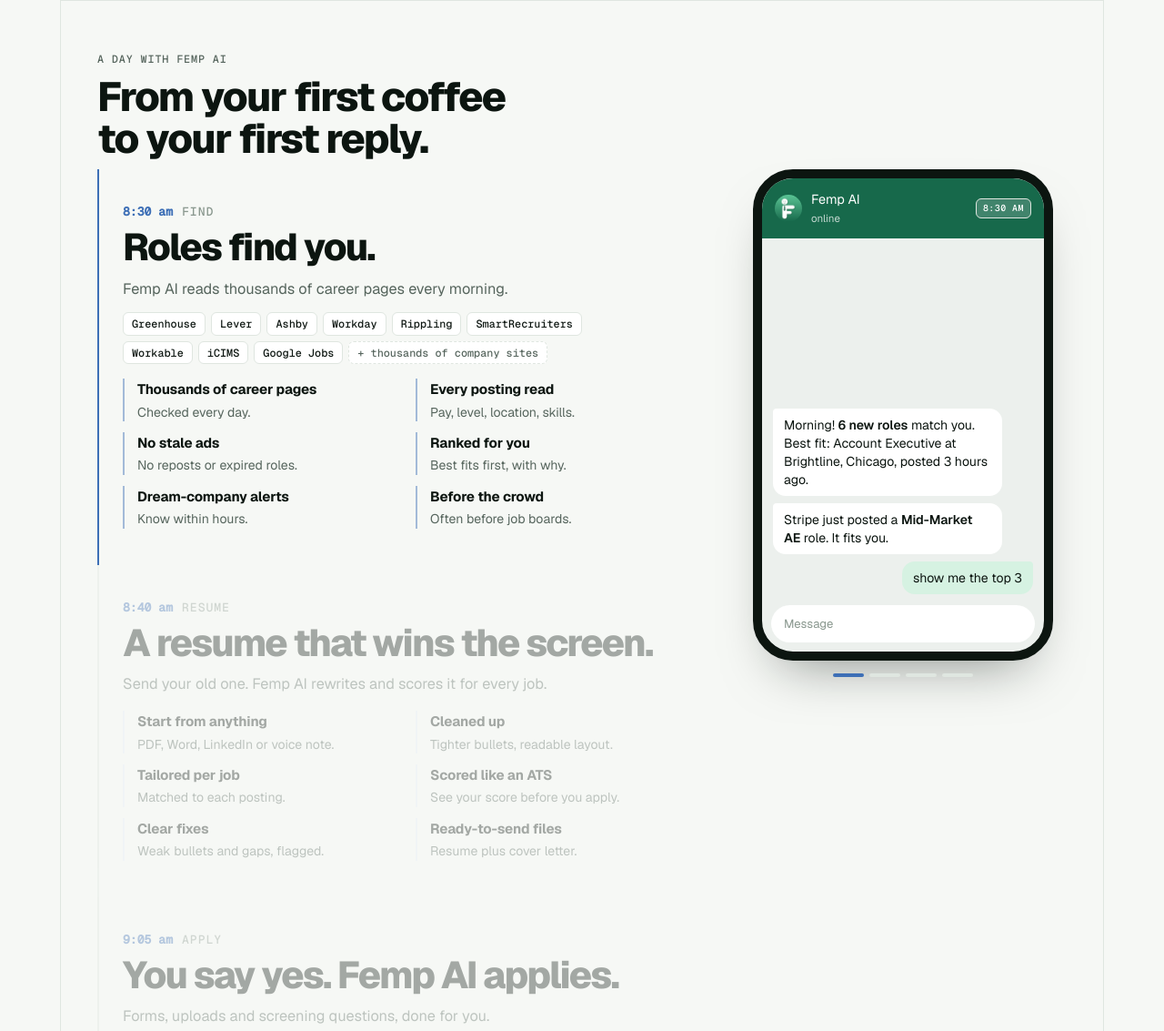
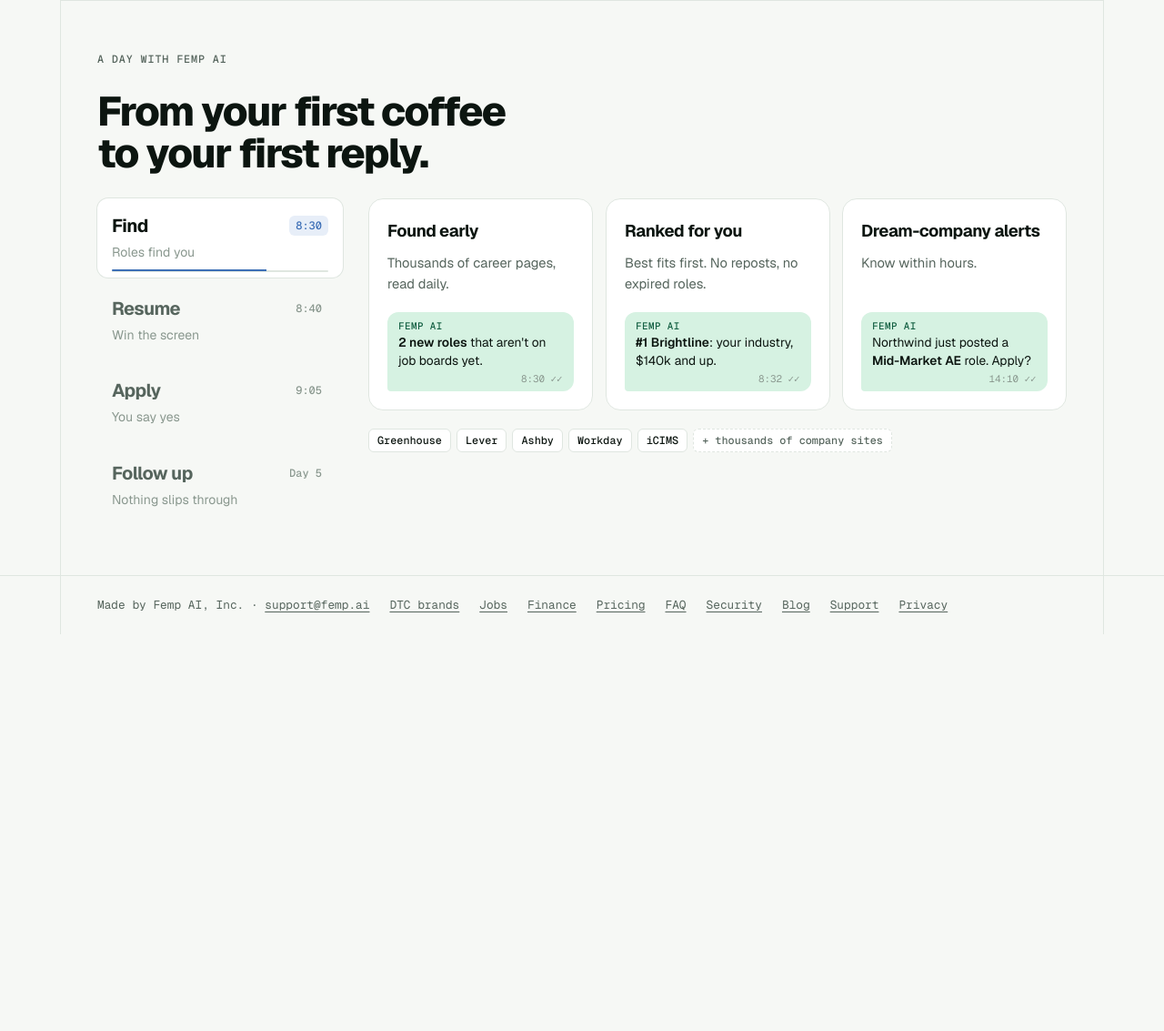
Before and after one commit to saisumit/femp-site, a plain HTML site: page jobs/index.html in a window 1280 px wide. Shown: the part 2095-3228 px from the top of the page at 91% size. After the commit the page ends 2792 px from the top, so only its background shows below. Drawn offline with nearby package versions, Linux system fonts and the light colour scheme.

Commit message:
Jobs page: day with Femp AI as tabs and message cards, shorter text
Co-Authored-By: Claude Opus 5.5 <noreply@anthropic.com>

```diff
--- a/jobs/index.html
+++ b/jobs/index.html
@@ -39,17 +39,17 @@
 :root {
   --paper: #f6f8f5; --panel: #ffffff; --ink: #0c1510; --muted: #56655d; --faint: #8a988f; --rule: #dfe6e0;
   --forest: #17694b; --accent: #146043; --tint: #e6f4ec; --mine: #d6f2e2; --chat: #ecf0ed; --mint: #5cc596;
-  --dtc: #146043; --dtc-bg: #e6f4ec; --jobs: #3d6fb6; --jobs-bg: #e7eef8; --fin: #9a5b13; --fin-bg: #fbf1de;
+  --dtc: #146043; --dtc-bg: #e6f4ec; --jobs: #3d6fb6; --jobs-bg: #e7eef8; --fin: #9a5b13; --fin-bg: #fbf1de; --follow: #8a3f9e; --follow-bg: #f4e9f7;
   --sans: "Geist", "Avenir Next", "Segoe UI", system-ui, sans-serif; --mono: "Geist Mono", ui-monospace, "SF Mono", Menlo, monospace;
 }
 @media (prefers-color-scheme: dark) { :root:not([data-theme="light"]) {
   --paper: #09120d; --panel: #0f1b15; --ink: #e7f0ea; --muted: #9db0a5; --faint: #6d8075; --rule: #1d2d24;
   --accent: #6fd3a5; --tint: #12291e; --mine: #173a29; --chat: #17241d;
-  --dtc: #6fd3a5; --dtc-bg: #12291e; --jobs: #8db2ea; --jobs-bg: #142235; --fin: #e3ad55; --fin-bg: #2b2212; color-scheme: dark; } }
+  --dtc: #6fd3a5; --dtc-bg: #12291e; --jobs: #8db2ea; --jobs-bg: #142235; --fin: #e3ad55; --fin-bg: #2b2212; --follow: #d39be3; --follow-bg: #2a1830; color-scheme: dark; } }
 :root[data-theme="dark"] {
   --paper: #09120d; --panel: #0f1b15; --ink: #e7f0ea; --muted: #9db0a5; --faint: #6d8075; --rule: #1d2d24;
   --accent: #6fd3a5; --tint: #12291e; --mine: #173a29; --chat: #17241d;
-  --dtc: #6fd3a5; --dtc-bg: #12291e; --jobs: #8db2ea; --jobs-bg: #142235; --fin: #e3ad55; --fin-bg: #2b2212; color-scheme: dark; }
+  --dtc: #6fd3a5; --dtc-bg: #12291e; --jobs: #8db2ea; --jobs-bg: #142235; --fin: #e3ad55; --fin-bg: #2b2212; --follow: #d39be3; --follow-bg: #2a1830; color-scheme: dark; }
 * { box-sizing: border-box; }
 html { scroll-behavior: smooth; }
 body { margin: 0; background: var(--paper); color: var(--ink); font: 400 1.0625rem/1.6 var(--sans); -webkit-font-smoothing: antialiased; }
@@ -322,33 +322,56 @@ footer a { color: var(--muted); }
 @keyframes swing { 0% { opacity: 0; transform: rotate(-10deg) translateY(-24px); } 35% { opacity: 1; } 60% { transform: rotate(4deg); } 80% { transform: rotate(calc(var(--tilt) - 1.5deg)); } 100% { opacity: 1; transform: rotate(var(--tilt)); } }
 @media (max-width: 900px) { .badges { grid-template-columns: none; grid-auto-flow: column; grid-auto-columns: min(78%, 300px); overflow-x: auto; scroll-snap-type: x mandatory; padding: 36px 4px 18px; margin: 0 -4px; scrollbar-width: none; } .badges::-webkit-scrollbar { display: none; } .badge { scroll-snap-align: center; } }
 @media (prefers-reduced-motion: reduce) { .badges.anim .badge, .badges.anim.in .badge { animation: none; opacity: 1; transform: rotate(var(--tilt)); } .badge { transition: none; } }
-/* jobs: day story */
-.story { gap: 10px; }
-.story-grid { display: grid; grid-template-columns: minmax(0, 1fr) minmax(0, 360px); gap: 56px; align-items: start; }
-.beats { list-style: none; padding: 0; margin: 0; }
-.beat { padding: 40px 0 40px 26px; border-left: 2px solid var(--rule); opacity: .35; transition: opacity .4s, border-color .4s; display: grid; gap: 12px; }
-.beat h3 { font-size: clamp(1.8rem, 3.4vw, 2.6rem); font-weight: 800; letter-spacing: -0.045em; line-height: 1; text-wrap: balance; }
-.beat p { color: var(--muted); font-size: 1.02rem; max-width: 52ch; }
-.beat.on { opacity: 1; border-left-color: var(--jobs); }
-.beat .when { font: 600 .82rem/1 var(--mono); color: var(--jobs); display: flex; align-items: center; gap: 10px; }
-.beat .when i { font-style: normal; font-weight: 500; letter-spacing: .07em; text-transform: uppercase; color: var(--faint); }
-.dets { list-style: none; padding: 0; margin-top: 4px; display: grid; grid-template-columns: repeat(2, minmax(0, 1fr)); gap: 12px 22px; }
-.dets li { display: grid; gap: 2px; padding-left: 14px; border-left: 2px solid var(--jobs-bg); }
-.beat.on .dets li { border-left-color: color-mix(in srgb, var(--jobs) 45%, transparent); }
-.dets b { font-size: .95rem; letter-spacing: -0.01em; }
-.dets span { color: var(--muted); font-size: .88rem; line-height: 1.45; }
+/* jobs: day tabs, same as the automations on /dtc/ */
+.autos { min-width: 0; display: grid; grid-template-columns: 270px minmax(0, 1fr); gap: 28px; align-items: start; }
+.acats { list-style: none; margin: 0; padding: 0; display: grid; gap: 4px; position: sticky; top: 88px; }
+.acat { --c: var(--accent); --cb: var(--tint); width: 100%; text-align: left; background: none; border: 0; border-radius: 12px; padding: 14px 16px 16px; cursor: pointer; display: grid; grid-template-columns: minmax(0, 1fr) auto; gap: 2px 12px; color: var(--muted); font: inherit; position: relative; transition: background .2s, color .2s; }
+.acat:hover { background: var(--panel); }
+.acat .aname { font-size: 1.25rem; font-weight: 700; letter-spacing: -0.03em; }
+.acat .acount { font: 500 .75rem/1 var(--mono); align-self: center; padding: 5px 7px; border-radius: 6px; color: var(--faint); }
+.acat .asub { grid-column: 1 / -1; font-size: .88rem; color: var(--faint); }
+.acat .abar { position: absolute; left: 16px; right: 16px; bottom: 6px; height: 2px; border-radius: 2px; background: var(--rule); overflow: hidden; opacity: 0; }
+.acat .abar i { display: block; height: 100%; background: var(--c); transform-origin: left; transform: scaleX(0); }
+.acat[aria-selected="true"] { background: var(--panel); color: var(--ink); box-shadow: 0 0 0 1px var(--rule); }
+.acat[aria-selected="true"] .acount { background: var(--cb); color: var(--c); }
+.acat[aria-selected="true"] .abar { opacity: 1; }
+.astage { display: grid; gap: 14px; }
+.apanel { display: grid; grid-template-columns: repeat(auto-fill, minmax(250px, 1fr)); gap: 14px; }
+.auto { --c: var(--accent); background: var(--panel); border: 1px solid var(--rule); border-radius: 16px; padding: 20px; display: grid; align-content: start; gap: 10px; min-width: 0; }
+.auto h3 { font-size: 1.15rem; letter-spacing: -0.025em; }
+.auto > p { color: var(--muted); font-size: 0.92rem; line-height: 1.5; }
+.amsg { margin-top: 4px; background: var(--mine); border-radius: 12px 12px 12px 4px; padding: 10px 12px 8px; font-size: .86rem; line-height: 1.45; display: grid; gap: 4px; }
+.amsg b { font-weight: 600; }
+.afrom { font: 500 .68rem/1 var(--mono); color: var(--accent); letter-spacing: .04em; text-transform: uppercase; }
+.atime { justify-self: end; font: 400 .68rem/1 var(--mono); color: var(--faint); font-variant-numeric: tabular-nums; }
+.apanel[hidden] { display: none; }
+.apanel.deal .auto { animation: deal .55s cubic-bezier(.2,.8,.2,1) both; animation-delay: calc(var(--i) * 90ms); }
+.apanel.deal .amsg { animation: pop .4s ease-out both; animation-delay: calc(var(--i) * 90ms + 380ms); }
+@keyframes deal { from { opacity: 0; transform: translateY(26px) rotate(-1.5deg) scale(.97); } to { opacity: 1; transform: none; } }
+.autos:not(.live) .acats { display: none; }
+.autos:not(.live) { grid-template-columns: minmax(0, 1fr); }
+.acat.t-find, .auto.t-find { --c: var(--jobs); --cb: var(--jobs-bg); } .acat.t-resume, .auto.t-resume { --c: var(--fin); --cb: var(--fin-bg); }
+.acat.t-apply, .auto.t-apply { --c: var(--accent); --cb: var(--tint); } .acat.t-follow, .auto.t-follow { --c: var(--follow); --cb: var(--follow-bg); }
+.apanel { grid-template-columns: repeat(3, minmax(0, 1fr)); }
+.auto { align-content: stretch; grid-template-rows: auto auto 1fr; }
+.auto .amsg { align-self: end; margin-top: 10px; }
+.auto .amsg, .auto h3 { text-wrap: pretty; }
+.apanel .srcs { grid-column: 1 / -1; padding-top: 6px; }
+@media (max-width: 1080px) { .apanel { grid-template-columns: repeat(2, minmax(0, 1fr)); } }
+@media (max-width: 620px) { .apanel { grid-template-columns: minmax(0, 1fr); } }
+@media (max-width: 860px) {
+  .autos { grid-template-columns: minmax(0, 1fr); gap: 16px; }
+  .acats { position: static; display: flex; gap: 6px; overflow-x: auto; scrollbar-width: none; margin: 0 -4px; padding: 2px 4px 6px; }
+  .acats li { flex: 0 0 auto; }
+  .acat { padding: 10px 14px 14px; }
+  .acat .aname { font-size: 1rem; }
+  .acat .asub { display: none; }
+  .acat .abar { left: 14px; right: 14px; bottom: 5px; }
+}
+@media (prefers-reduced-motion: reduce) { .apanel.deal .auto, .apanel.deal .amsg { animation: none; } .acat { transition: none; } }
 .srcs { display: flex; flex-wrap: wrap; gap: 6px; max-width: none; }
 .srcs span { font: 500 .74rem/1 var(--mono); padding: 6px 9px; border-radius: 6px; background: var(--panel); border: 1px solid var(--rule); color: var(--ink); }
 .srcs span:last-child { border-style: dashed; color: var(--muted); }
-@media (max-width: 620px) { .dets { grid-template-columns: minmax(0, 1fr); } }
-.tags { list-style: none; padding: 0; display: flex; flex-wrap: wrap; gap: 6px; }
-.tags li { font-size: .82rem; padding: 6px 11px; border-radius: 99px; border: 1px solid var(--rule); background: var(--panel); color: var(--muted); }
-.mchat { display: none; }
-.story-phone { position: sticky; top: calc(env(safe-area-inset-top, 0px) + 92px); display: grid; gap: 14px; justify-items: center; }
-.story-phone .phone { height: 540px; }
-.rail { display: flex; gap: 6px; }
-.rail span { width: 34px; height: 4px; border-radius: 2px; background: var(--rule); transition: background .3s; }
-.rail span.on { background: var(--jobs); }
 .cb .file, .bub .file { display: block; background: var(--chat); border-radius: 10px; padding: 8px 10px; margin-bottom: 6px; font-weight: 600; font-size: .84rem; }
 .marquee { overflow: hidden; border-block: 1px solid var(--rule); margin-inline: -40px; padding: 18px 0; mask-image: linear-gradient(90deg, transparent, #000 8%, #000 92%, transparent); }
 .mtrack { display: flex; gap: 12px; width: max-content; animation: slide 40s linear infinite; }
@@ -380,14 +403,10 @@ footer a { color: var(--muted); }
 .hero .ptabs { margin-top: 22px; }
 .hero .ptab { grid-template-columns: 13.5rem minmax(0, 1fr); }
 @media (max-width: 860px) {
-  .story-grid { grid-template-columns: minmax(0, 1fr); }
-  .story-phone { display: none; }
-  .beat { opacity: 1; border-left-color: var(--jobs); padding-block: 28px; }
-  .mchat { display: flex; flex-direction: column; gap: 8px; background: var(--chat); border-radius: 20px; padding: 14px; margin-top: 6px; max-width: 420px; }
   .yesband { grid-template-columns: minmax(0, 1fr); }
 }
 @media (max-width: 620px) { .hero .ptab { grid-template-columns: minmax(0, 1fr); } .marquee { margin-inline: -18px; } }
-@media (prefers-reduced-motion: reduce) { .mtrack, .ask .acts .y { animation: none; } .beat { transition: none; } }
+@media (prefers-reduced-motion: reduce) { .mtrack, .ask .acts .y { animation: none; } }
 @media (prefers-reduced-motion: reduce) { html { scroll-behavior: auto; } .bub { animation: none; } .btn, a.plugin { transition: none; } }
 .tmon { gap: 18px; overflow: hidden; }
 .tnote { color: var(--muted); font-size: .92rem; max-width: 62ch; }
@@ -450,23 +469,38 @@ footer a { color: var(--muted); }
     <li><b>Say yes, Femp AI applies</b><p>A tailored resume and cover letter for each role, sent only after you approve.</p></li>
   </ol>
 </section>
-<section class="sec story" id="usecases">
+<section class="sec" id="usecases">
   <p class="label">A day with Femp AI</p>
   <h2>From your first coffee to your first reply.</h2>
-  <div class="story-grid">
-    <ol class="beats">
-      <li class="beat on" data-k="find"><span class="when">8:30 am <i>Find</i></span><h3>Roles find you.</h3><p>Femp AI reads thousands of career pages every morning.</p><p class="srcs"><span>Greenhouse</span><span>Lever</span><span>Ashby</span><span>Workday</span><span>Rippling</span><span>SmartRecruiters</span><span>Workable</span><span>iCIMS</span><span>Google Jobs</span><span>+ thousands of company sites</span></p><ul class="dets"><li><b>Thousands of career pages</b><span>Checked every day.</span></li><li><b>Every posting read</b><span>Pay, level, location, skills.</span></li><li><b>No stale ads</b><span>No reposts or expired roles.</span></li><li><b>Ranked for you</b><span>Best fits first, with why.</span></li><li><b>Dream-company alerts</b><span>Know within hours.</span></li><li><b>Before the crowd</b><span>Often before job boards.</span></li></ul><div class="mchat" aria-hidden="true"></div></li>
-      <li class="beat" data-k="resume"><span class="when">8:40 am <i>Resume</i></span><h3>A resume that wins the screen.</h3><p>Send your old one. Femp AI rewrites and scores it for every job.</p><ul class="dets"><li><b>Start from anything</b><span>PDF, Word, LinkedIn or voice note.</span></li><li><b>Cleaned up</b><span>Tighter bullets, readable layout.</span></li><li><b>Tailored per job</b><span>Matched to each posting.</span></li><li><b>Scored like an ATS</b><span>See your score before you apply.</span></li><li><b>Clear fixes</b><span>Weak bullets and gaps, flagged.</span></li><li><b>Ready-to-send files</b><span>Resume plus cover letter.</span></li></ul><div class="mchat" aria-hidden="true"></div></li>
-      <li class="beat" data-k="apply"><span class="when">9:05 am <i>Apply</i></span><h3>You say yes. Femp AI applies.</h3><p>Forms, uploads and screening questions, done for you.</p><ul class="dets"><li><b>Forms filled for you</b><span>Details, history and uploads.</span></li><li><b>Questions answered</b><span>Femp AI asks if it isn't sure.</span></li><li><b>A look before it goes</b><span>Nothing sent without your yes.</span></li><li><b>Everything logged</b><span>Role, date and status.</span></li></ul><div class="mchat" aria-hidden="true"></div></li>
-      <li class="beat" data-k="follow"><span class="when">Day 5 <i>Follow up</i></span><h3>Nothing slips through.</h3><p>Every application keeps moving after you hit send.</p><ul class="dets"><li><b>Inbox watch</b><span>Replies spotted in your Gmail.</span></li><li><b>Follow-ups on time</b><span>Drafted after 5 to 7 quiet days.</span></li><li><b>The right person</b><span>Finds the recruiter, drafts a note.</span></li><li><b>A weekly scorecard</b><span>See what's getting replies.</span></li></ul><div class="mchat" aria-hidden="true"></div></li>
-      </ol>
-    <div class="story-phone" aria-hidden="true">
-      <div class="phone">
-        <div class="p-head"><img src="/img/icon-512.png" alt=""><div>Femp AI<small>online</small></div><span class="plug" id="splug">8:30 am</span></div>
-        <div class="p-thread" id="sthread"></div>
-        <div class="p-input">Message</div>
+  <div class="autos" id="autos">
+    <ul class="acats" role="tablist" aria-label="Steps of your job search">
+      <li role="presentation"><button class="acat t-find" type="button" role="tab" id="atab-find" aria-controls="apanel-find" aria-selected="true"><span class="aname">Find</span><span class="acount">8:30</span><span class="asub">Roles find you</span><span class="abar"><i></i></span></button></li>
+      <li role="presentation"><button class="acat t-resume" type="button" role="tab" id="atab-resume" aria-controls="apanel-resume" aria-selected="false"><span class="aname">Resume</span><span class="acount">8:40</span><span class="asub">Win the screen</span><span class="abar"><i></i></span></button></li>
+      <li role="presentation"><button class="acat t-apply" type="button" role="tab" id="atab-apply" aria-controls="apanel-apply" aria-selected="false"><span class="aname">Apply</span><span class="acount">9:05</span><span class="asub">You say yes</span><span class="abar"><i></i></span></button></li>
+      <li role="presentation"><button class="acat t-follow" type="button" role="tab" id="atab-follow" aria-controls="apanel-follow" aria-selected="false"><span class="aname">Follow up</span><span class="acount">Day 5</span><span class="asub">Nothing slips through</span><span class="abar"><i></i></span></button></li>
+    </ul>
+    <div class="astage">
+      <div class="apanel" id="apanel-find" role="tabpanel" aria-labelledby="atab-find">
+        <article class="auto t-find" style="--i:0"><h3>Found early</h3><p>Thousands of career pages, read daily.</p><div class="amsg"><span class="afrom">Femp AI</span><span><b>2 new roles</b> that aren't on job boards yet.</span><span class="atime">8:30 &#10003;&#10003;</span></div></article>
+        <article class="auto t-find" style="--i:1"><h3>Ranked for you</h3><p>Best fits first. No reposts, no expired roles.</p><div class="amsg"><span class="afrom">Femp AI</span><span><b>#1 Brightline</b>: your industry, $140k and up.</span><span class="atime">8:32 &#10003;&#10003;</span></div></article>
+        <article class="auto t-find" style="--i:2"><h3>Dream-company alerts</h3><p>Know within hours.</p><div class="amsg"><span class="afrom">Femp AI</span><span>Northwind just posted a <b>Mid-Market AE</b> role. Apply?</span><span class="atime">14:10 &#10003;&#10003;</span></div></article>
+        <p class="srcs"><span>Greenhouse</span><span>Lever</span><span>Ashby</span><span>Workday</span><span>iCIMS</span><span>+ thousands of company sites</span></p>
       </div>
-      <div class="rail"><span class="on"></span><span></span><span></span><span></span></div>
+      <div class="apanel" id="apanel-resume" role="tabpanel" aria-labelledby="atab-resume">
+        <article class="auto t-resume" style="--i:0"><h3>Start from anything</h3><p>PDF, Word, LinkedIn or a voice note.</p><div class="amsg"><span class="afrom">Femp AI</span><span>Got your 2022 resume. <b>What's new since Acme?</b></span><span class="atime">8:40 &#10003;&#10003;</span></div></article>
+        <article class="auto t-resume" style="--i:1"><h3>Tailored per job</h3><p>With a cover letter to match.</p><div class="amsg"><span class="afrom">Femp AI</span><span>They want <b>forecasting</b>. You did it at Acme. Add it?</span><span class="atime">8:44 &#10003;&#10003;</span></div></article>
+        <article class="auto t-resume" style="--i:2"><h3>Scored like an ATS</h3><p>Weak spots fixed before you apply.</p><div class="amsg"><span class="afrom">Femp AI</span><span>Your score: <b>58 &rarr; 91</b>. Four bullets tightened.</span><span class="atime">8:46 &#10003;&#10003;</span></div></article>
+      </div>
+      <div class="apanel" id="apanel-apply" role="tabpanel" aria-labelledby="atab-apply">
+        <article class="auto t-apply" style="--i:0"><h3>Forms filled</h3><p>Details, history and uploads.</p><div class="amsg"><span class="afrom">Femp AI</span><span><b>3 applications</b> filled in while you had coffee.</span><span class="atime">9:05 &#10003;&#10003;</span></div></article>
+        <article class="auto t-apply" style="--i:1"><h3>Asks when unsure</h3><p>Screening questions, never guessed.</p><div class="amsg"><span class="afrom">Femp AI</span><span>Lumen asks: <b>can you travel 25%?</b></span><span class="atime">9:06 &#10003;&#10003;</span></div></article>
+        <article class="auto t-apply" style="--i:2"><h3>Your yes first</h3><p>Nothing goes out without it.</p><div class="amsg"><span class="afrom">Femp AI</span><span>Brightline, Corvid, Lumen. <b>Send all 3?</b></span><span class="atime">9:08 &#10003;&#10003;</span></div></article>
+      </div>
+      <div class="apanel" id="apanel-follow" role="tabpanel" aria-labelledby="atab-follow">
+        <article class="auto t-follow" style="--i:0"><h3>Inbox watch</h3><p>Replies spotted in your Gmail.</p><div class="amsg"><span class="afrom">Femp AI</span><span><b>Brightline replied!</b> They want a call this week.</span><span class="atime">11:20 &#10003;&#10003;</span></div></article>
+        <article class="auto t-follow" style="--i:1"><h3>Follow-ups on time</h3><p>Drafted to the right person.</p><div class="amsg"><span class="afrom">Femp AI</span><span>Corvid: 5 quiet days. <b>Note to the recruiter ready.</b> Send?</span><span class="atime">Day 5 &#10003;&#10003;</span></div></article>
+        <article class="auto t-follow" style="--i:2"><h3>Weekly scorecard</h3><p>Every application, and what's working.</p><div class="amsg"><span class="afrom">Femp AI</span><span>12 sent, <b>3 replies</b>, 1 call booked.</span><span class="atime">Fri 17:00 &#10003;&#10003;</span></div></article>
+      </div>
     </div>
   </div>
 </section>
@@ -508,27 +542,50 @@ footer a { color: var(--muted); }
 </script>
 <script>
 (() => {
-  const STORY = {
-    find: ["8:30 am", [["f", "Morning! <b>6 new roles</b> match you. Best fit: Account Executive at Brightline, Chicago, posted 3 hours ago."], ["f", "Stripe just posted a <b>Mid-Market AE</b> role. It fits you."], ["m", "show me the top 3"]]],
-    resume: ["8:40 am", [["m", "<span class=\"file\">Priya_Resume_2022.docx</span>here's my old one"], ["f", "Cleaned it up. <b>ATS score 58 \u2192 91</b>: removed a table screeners can't read, tightened 4 bullets, added Salesforce from your Acme role."], ["f", "One gap: Brightline asks for <b>forecasting</b>. You did this at Acme. Add it?"], ["m", "yes"], ["d", "<span class=\"file\">Priya_Resume_Brightline.pdf</span>Tailored for Brightline, with a cover letter \u2713"]]],
-    apply: ["9:05 am", [["f", "3 applications ready: Brightline, Corvid Data, Lumen Freight. <b>Send all 3?</b>"], ["m", "yes, send"], ["d", "Applied to all 3 \u2713 I'll track replies for you."]]],
-    follow: ["Day 5", [["f", "No reply from Corvid in 5 days. Follow-up drafted in your Gmail. <b>Send it?</b>"], ["m", "send"], ["d", "Sent \u2713"], ["f", "Brightline just replied! They want a call this week."]]]
-  };
-  const still = matchMedia("(prefers-reduced-motion: reduce)").matches;
-  const mk = ([w, h]) => { const el = document.createElement("div"); el.className = "bub" + (w === "m" ? " me" : "") + (w === "d" ? " done" : ""); el.innerHTML = h; return el; };
-  const beats = [...document.querySelectorAll(".beat")], rail = [...document.querySelectorAll(".rail span")];
-  const thread = document.getElementById("sthread"), plug = document.getElementById("splug");
-  beats.forEach((b) => { const box = b.querySelector(".mchat"); STORY[b.dataset.k][1].forEach((m) => { const el = mk(m); el.style.animation = "none"; box.append(el); }); });
-  let cur = "", token = 0;
-  async function play(k) {
-    if (k === cur) return; cur = k; const t = ++token;
-    beats.forEach((b, i) => { const on = b.dataset.k === k; b.classList.toggle("on", on); rail[i].classList.toggle("on", on); });
-    plug.textContent = STORY[k][0]; thread.replaceChildren();
-    for (const m of STORY[k][1]) { if (t !== token) return; thread.append(mk(m)); if (!still) await new Promise((r) => setTimeout(r, 650)); }
+  const box = document.getElementById("autos");
+  const tabs = [...box.querySelectorAll(".acat")], panels = [...box.querySelectorAll(".apanel")];
+  const still = matchMedia("(prefers-reduced-motion: reduce)").matches, DWELL = 7000;
+  let idx = 0, timer = 0, started = 0, left = DWELL, hold = false, onScreen = false;
+  const bar = () => tabs[idx].querySelector(".abar i");
+  function run(ms) {
+    clearTimeout(timer); left = ms;
+    const b = bar(); b.style.transition = "none"; b.style.transform = `scaleX(${1 - ms / DWELL})`;
+    if (still || hold || !onScreen) return;
+    void b.offsetWidth;
+    b.style.transition = `transform ${ms}ms linear`; b.style.transform = "scaleX(1)";
+    started = performance.now();
+    timer = setTimeout(() => show((idx + 1) % tabs.length), ms);
   }
-  const io = new IntersectionObserver((es) => es.forEach((e) => { if (e.isIntersecting) play(e.target.dataset.k); }), { rootMargin: "-40% 0px -50% 0px" });
-  beats.forEach((b) => io.observe(b));
-  play("find");
+  function show(i, picked) {
+    bar().style.transition = "none"; bar().style.transform = "scaleX(0)";
+    idx = i;
+    tabs.forEach((t, j) => { t.setAttribute("aria-selected", j === i); t.tabIndex = j === i ? 0 : -1; });
+    panels.forEach((p, j) => { p.hidden = j !== i; p.classList.remove("deal"); });
+    if (!still) { void panels[i].offsetWidth; panels[i].classList.add("deal"); }
+    if (picked) tabs[i].scrollIntoView({ block: "nearest", inline: "nearest" });
+    run(DWELL);
+  }
+  function stop() {
+    if (hold) return; hold = true; clearTimeout(timer);
+    left = Math.max(0, left - (performance.now() - started));
+    const b = bar(), now = getComputedStyle(b).transform; b.style.transition = "none"; b.style.transform = now;
+  }
+  function go() { if (!hold) return; hold = false; run(left); }
+  tabs.forEach((t, i) => {
+    t.addEventListener("click", () => show(i, true));
+    t.addEventListener("keydown", (e) => {
+      const d = { ArrowDown: 1, ArrowRight: 1, ArrowUp: -1, ArrowLeft: -1 }[e.key];
+      if (d) { e.preventDefault(); const n = (idx + d + tabs.length) % tabs.length; show(n, true); tabs[n].focus(); }
+    });
+  });
+  box.addEventListener("mouseenter", stop); box.addEventListener("mouseleave", go);
+  box.addEventListener("focusin", stop); box.addEventListener("focusout", (e) => { if (!box.contains(e.relatedTarget)) go(); });
+  new IntersectionObserver(([e]) => {
+    const was = onScreen; onScreen = e.isIntersecting;
+    if (onScreen && !was) show(idx); else if (!onScreen) { clearTimeout(timer); }
+  }, { threshold: 0.15 }).observe(box);
+  box.classList.add("live");
+  panels.forEach((p, j) => { p.hidden = j !== 0; });
 })();
 </script>
 <script>(()=>{const m=[...document.querySelectorAll("details.pmenu")];document.addEventListener("click",e=>m.forEach(d=>{if(d.open&&!d.contains(e.target))d.open=false;}));document.addEventListener("keydown",e=>{if(e.key==="Escape")m.forEach(d=>{if(d.open){d.open=false;d.querySelector("summary").focus();}});});})();</script>
```
